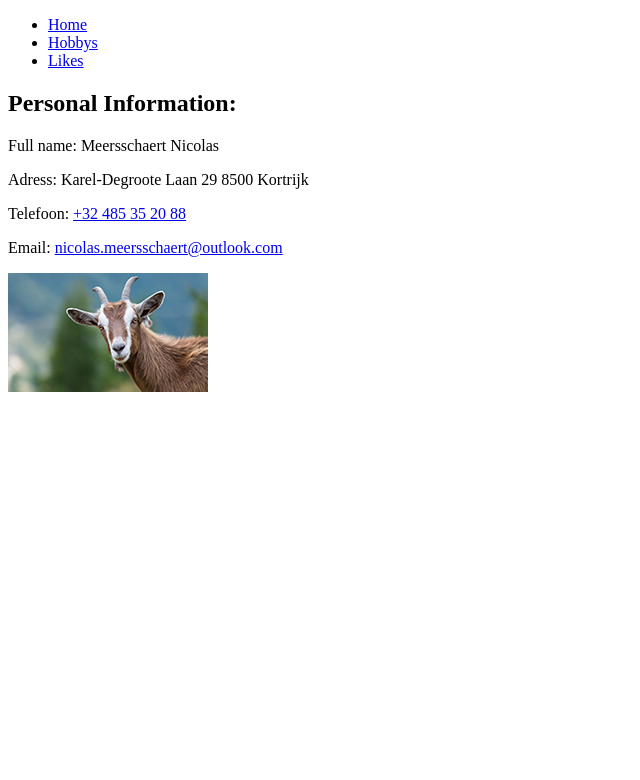
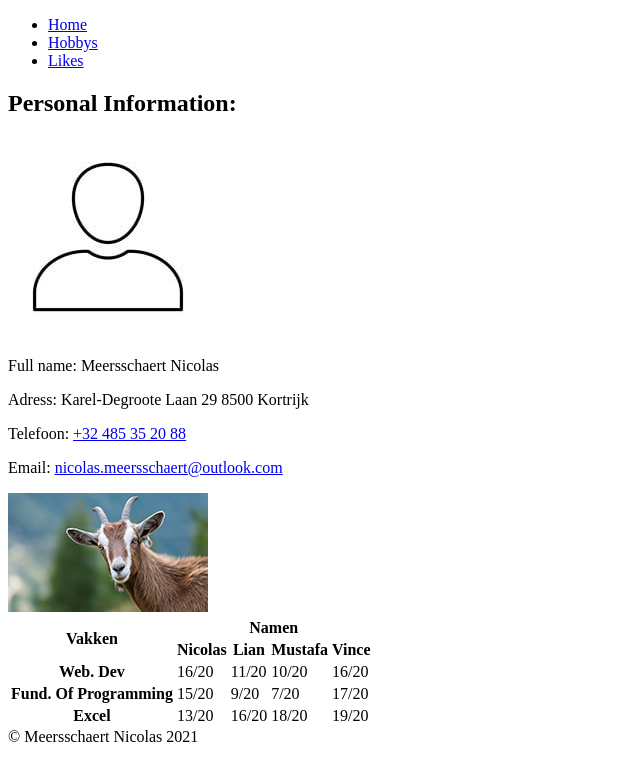
Before and after one commit to nicolasmeersschaert/Personal-Homepage-Nicolas-Meersschaert, a plain HTML site: page index.html in a window 1280 px wide. Shown: the whole page, without its empty margins (0-640 px from the left). Drawn offline with Linux system fonts and the light colour scheme.

Commit message:
Update index.html

```diff
--- a/index.html
+++ b/index.html
@@ -4,24 +4,69 @@
 <head>
 	<meta charset="UTF-8">
 	<meta http-equiv="X-UA-Compatible" content="IE=edge">
+	<link rel="stylesheet" href="styles/style.css">
 	<title>NM - Home</title>
 </head>
 
 <body>
 <nav>
+	<div class="container" id="nav">
 		<ul>
-		<li><a href="./">Home</a></li>
+			<li><a href="./" class="active">Home</a></li>
 			<li><a href="./hobbys.html">Hobbys</a></li>
 			<li><a href="./likes.html">Likes</a></li>
 		</ul>
+	</div>
 </nav>
-
+<div class="container" id="personal-information">
 	<h2>Personal Information:</h2>
+	<img src="./img/profile.jpeg" alt="profielfoto"><br/>
 	<p>Full name: Meersschaert Nicolas</p>
 	<p>Adress: Karel-Degroote Laan 29 8500 Kortrijk</p>
 	<p>Telefoon: <a href="tel:0032485352088">+32 485 35 20 88</a></p>
-<p>Email: <a href="mailto:nicolas.meersschaert@outlook.com">nicolas.meersschaert@outlook.com</a></p>
+	<p>Email: <a href="mailto:nicolas.meersschaert@student.vives.be">nicolas.meersschaert@outlook.com</a></p>
 	<img src="./img/geit.jpg" alt="profielfoto"><br/>
+</div>
+<div class="container" id="prognose">
+	<table>
+		<tr>
+			<th rowspan="2">Vakken</th>
+			<th colspan="4">Namen</th>
+		</tr>
+		<tr>
+			<th>Nicolas</th>
+			<th>Lian</th>
+			<th>Mustafa</th>
+			<th>Vince</th>
+		</tr>
+		<tr>
+			<th>Web. Dev</th>
+			<td>16/20</td>
+			<td>11/20</td>
+			<td>10/20</td>
+			<td>16/20</td>
+		</tr>
+		<tr>
+			<th>Fund. Of Programming</th>
+			<td>15/20</td>
+			<td>9/20</td>
+			<td>7/20</td>
+			<td>17/20</td>
+		</tr>
+		<tr>
+			<th>Excel</th>
+			<td>13/20</td>
+			<td>16/20</td>
+			<td>18/20</td>
+			<td>19/20</td>
+		</tr>
+	</table>
+</div>
+<footer>
+	<div class="container" id="footer">
+		&copy; Meersschaert Nicolas 2021
+	</div>
+</footer>
 </body>
 
 </html>
```
Lines whose indentation alone changed are shown as unchanged.
